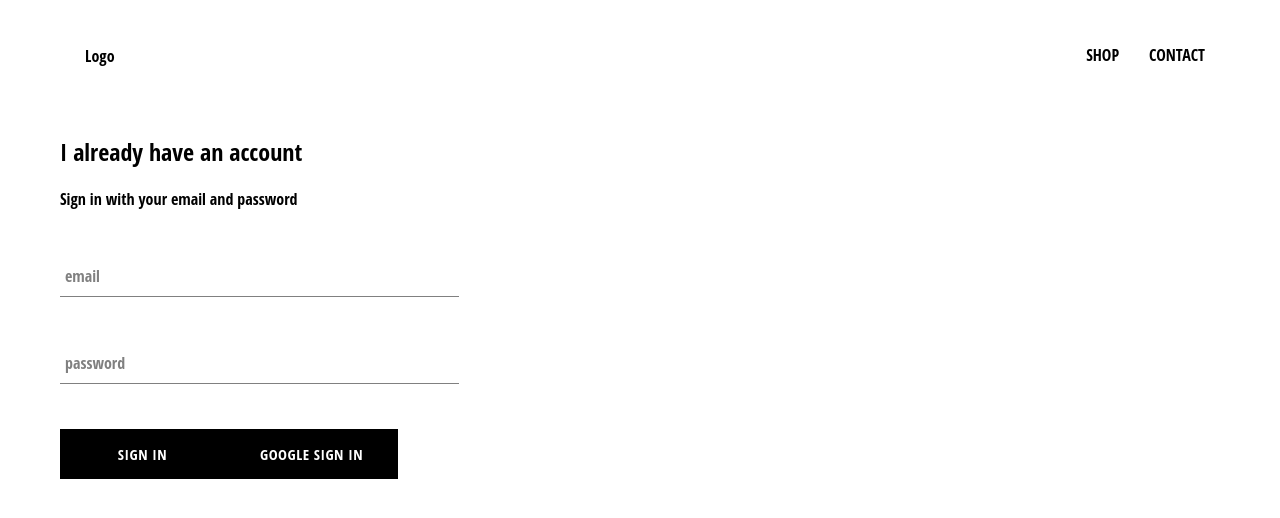
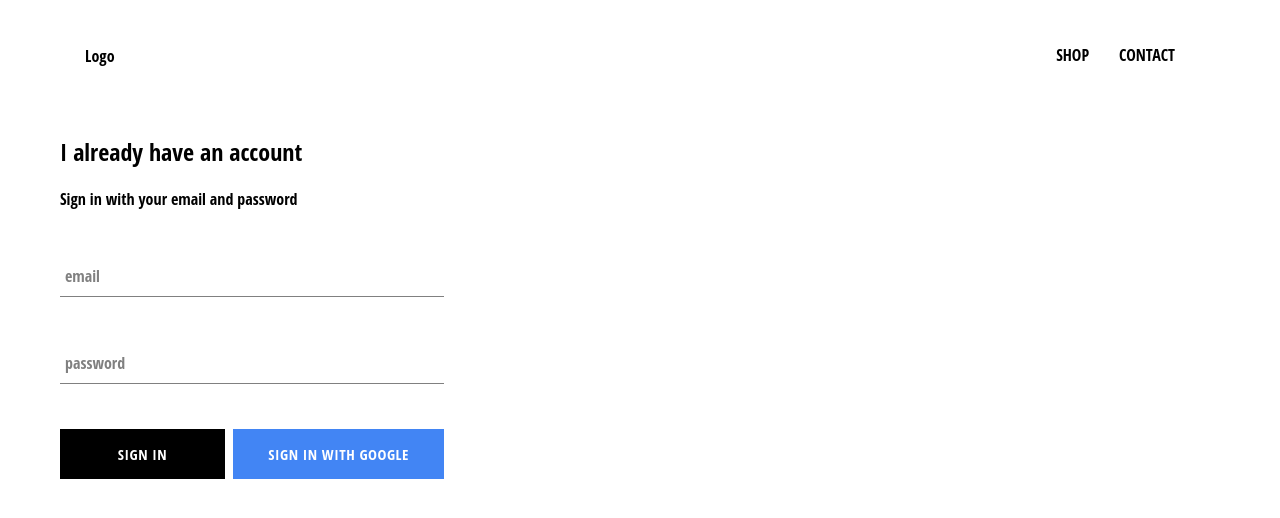
Before and after one commit to Mysta3/react-ecommerce, a React (Create React App) app: page /signin in a window 1280 px wide. Shown: the top 518 px of the page. Built offline with nearby package versions, Linux system fonts and the light colour scheme; no server answers.

Commit message:
added vw to sigin width, added firebase auth with google oauth

```diff
--- a/src/App.css
+++ b/src/App.css
@@ -1,3 +1,7 @@
+* {
+  box-sizing: border-box;
+}
+
 body {
   font-family: 'Open Sans Condensed', sans-serif;
   padding: 20px 60px;
--- a/src/App.js
+++ b/src/App.js
@@ -5,11 +5,38 @@
 import ShopPage from './pages/shopPage/ShopPage';
 import Header from './components/header/Header';
 import SignInAndSignUp from './pages/sigin-in-and-sign-up/sigin-in-and-sign-up';
+import { auth } from './firebase/firebase.utils';
 
-function App() {
+class App extends React.Component {
+  constructor() {
+    super();
+    this.state = {
+      currentUser: null
+    };
+  }
+
+  unsubscribeFromAuth = null;
+
+  componentDidMount() {
+    //takes in current user as an param.
+    //onAuthStateChanged comes from auth firebase
+    //open subscription between our app and firebase
+    //like a messaging system between app and firebase
+    //listens to auth state changes
+    this.unsubscribeFromAuth = auth.onAuthStateChanged(user => {
+      this.setState({ currentUser: user });
+    });
+  }
+
+  componentWillUnmount() {
+    //call unsubscribeFromAuth to close subscription
+    this.unsubscribeFromAuth();
+  }
+
+  render() {
     return (
       <div>
-      <Header/>
+        <Header currentUser={this.state.currentUser} />
         <Switch>
           <Route exact path="/" component={Homepage} />
           <Route exact path="/shop" component={ShopPage} />
@@ -18,5 +45,6 @@
       </div>
     );
   }
+}
 
 export default App;
--- a/src/components/customButton/CustomButton.jsx
+++ b/src/components/customButton/CustomButton.jsx
@@ -2,9 +2,12 @@
 import './custom-button.scss';
 //pass in children props to dynamically render name of button
 //spread props through to customButton
-function CustomButton({ children, ...otherProps }) {
+function CustomButton({ children, isGoogleSignIn, ...otherProps }) {
   return (
-    <button className="custom-button" {...otherProps}>
+    <button
+      className={`${isGoogleSignIn ? 'google-sign-in' : ''} custom-button`}
+      {...otherProps}
+    >
       {children}
     </button>
   );
--- a/src/components/customButton/custom-button.scss
+++ b/src/components/customButton/custom-button.scss
@@ -19,4 +19,14 @@
     color: black;
     border: 1px solid black;
   }
+
+  &.google-sign-in {
+    background-color: #4285f4;
+    color: white;
+
+    &:hover {
+      background-color: #357ae8;
+      border: none;
+    }
+  }
 }
--- a/src/components/form-input/form-input.scss
+++ b/src/components/form-input/form-input.scss
@@ -1,7 +1,6 @@
 $sub-color: grey;
 $main-color: black;
 
-//reuseable piece of css
 @mixin shrinkLabel {
   top: -14px;
   font-size: 12px;
--- a/src/components/header/Header.jsx
+++ b/src/components/header/Header.jsx
@@ -1,8 +1,9 @@
 import React from 'react';
 import './header.scss';
 import { Link } from 'react-router-dom';
+import { auth } from '../../firebase/firebase.utils';
 
-function Header() {
+function Header({ currentUser }) {
   return (
     <div className="header">
       <Link className="logo-container" to="/">
@@ -15,6 +16,13 @@
         <Link className="option" to="/shop">
           CONTACT
         </Link>
+        {currentUser ? (
+          <div className="option" onClick={() => auth.signOut()}>
+            SIGN OUT
+          </div>
+        ) : (
+          <Link className="option" to="/signin"></Link>
+        )}
       </div>
     </div>
   );
--- a/src/components/header/header.scss
+++ b/src/components/header/header.scss
@@ -17,6 +17,7 @@
     display: flex;
     align-items: center;
     justify-content: flex-end;
+    cursor: pointer;
 
     .option {
       padding: 10px 15px;
--- a/src/components/sign-in/SignIn.jsx
+++ b/src/components/sign-in/SignIn.jsx
@@ -54,8 +54,12 @@
             required
           />
           {/* add reuseable customButton component */}
-          <CustomButton type="submit">SIGN IN</CustomButton>
-          <CustomButton onClick={signInWithGoogle}>GOOGLE SIGN IN</CustomButton>
+          <div className="buttons">
+            <CustomButton type="submit"> Sign in </CustomButton>
+            <CustomButton onClick={signInWithGoogle} isGoogleSignIn>
+              Sign in with Google
+            </CustomButton>
+          </div>
         </form>
       </div>
     );
--- a/src/components/sign-in/SignIn.scss
+++ b/src/components/sign-in/SignIn.scss
@@ -2,7 +2,13 @@
   width: 30vw;
   display: flex;
   flex-direction: column;
+
   .title {
     margin: 10px 0;
   }
+
+  .buttons {
+    display: flex;
+    justify-content: space-between;
+  }
 }
```
Lines whose indentation alone changed are shown as unchanged.
